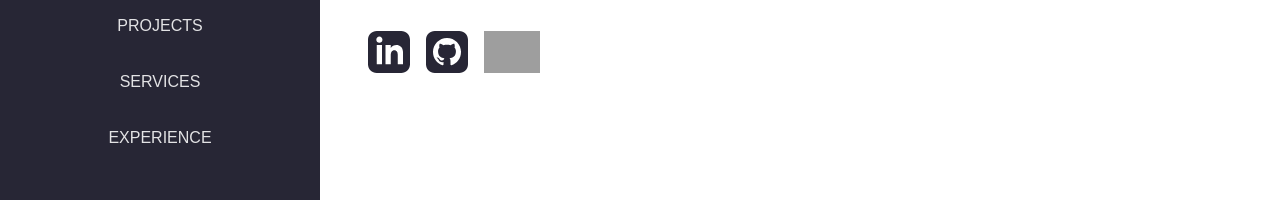
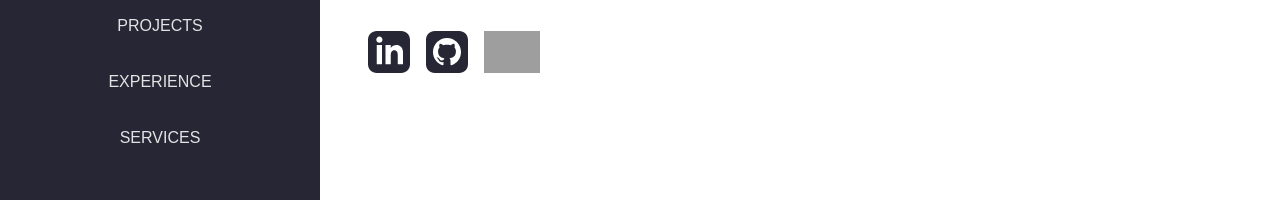
Before and after one commit to joshdawson/personal-website, a Vue app: page / in a window 1280 px wide. Shown: the part 458-658 px from the top of the page. Built offline with nearby package versions, Linux system fonts and the light colour scheme; grey boxes are pictures that could not be loaded; a web font is replaced by a local one.

Commit message:
Re-order experience and services

```diff
--- a/src/App.vue
+++ b/src/App.vue
@@ -19,12 +19,12 @@
         <Projects></Projects>
       </section>
 
+      <section class="content" id="experience">
+        <Experience></Experience>
+      </section>
+
       <section class="content" id="services">
         <Services></Services>
-      </section>
-
-      <section class="content" id="experience">
-        <Experience></Experience>
       </section>
     </div>
   </main>
--- a/src/components/Menu.vue
+++ b/src/components/Menu.vue
@@ -10,8 +10,8 @@ import meImageUrl from '../assets/me.jpg'
 
     <p><a class="menu-link" href="#about">ABOUT</a></p>
     <p><a class="menu-link" href="#projects">PROJECTS</a></p>
+    <p><a class="menu-link" href="#experience">EXPERIENCE</a></p>
     <p><a class="menu-link" href="#services">SERVICES</a></p>
-    <p><a class="menu-link" href="#experience">EXPERIENCE</a></p>
   </aside>
 </template>
 
```
